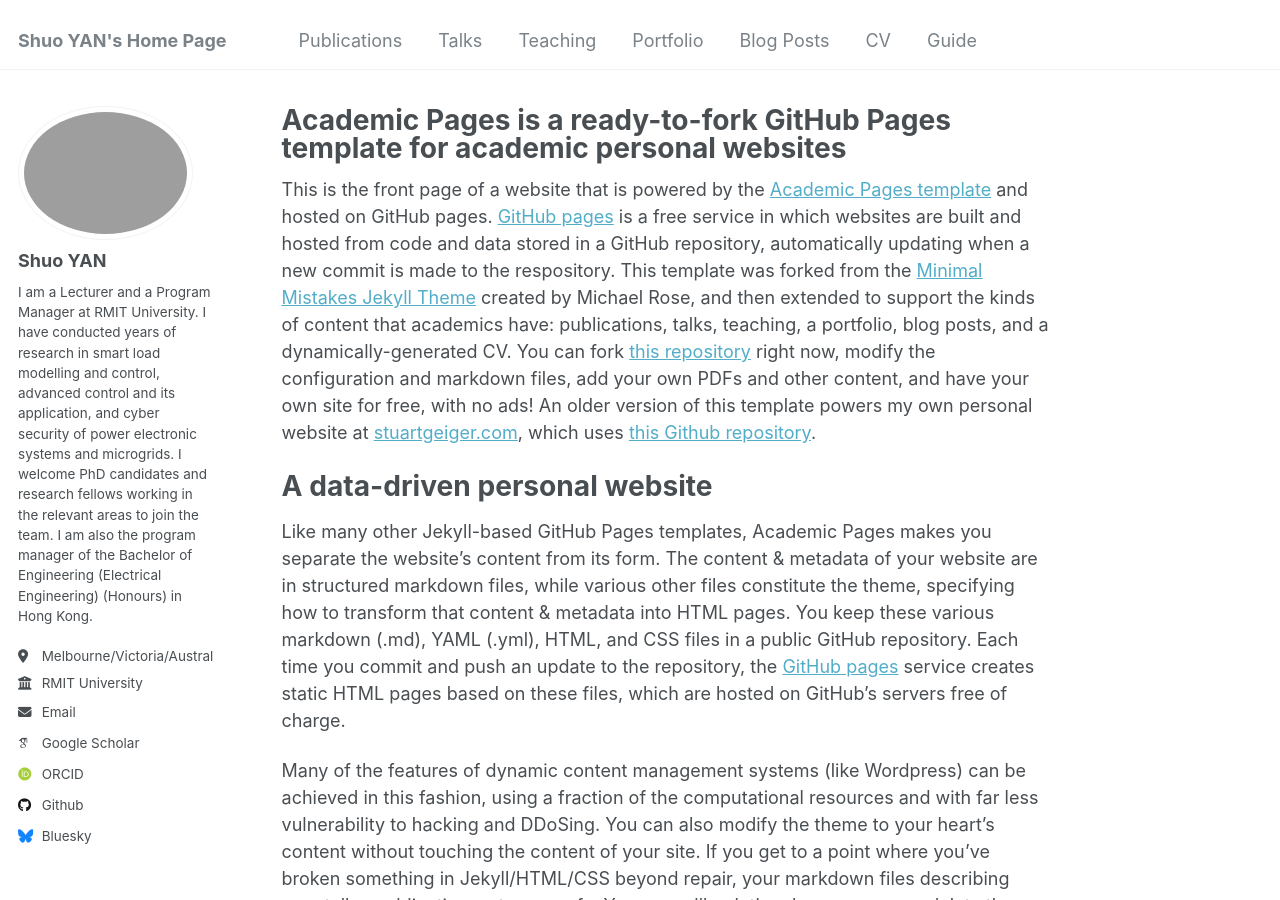
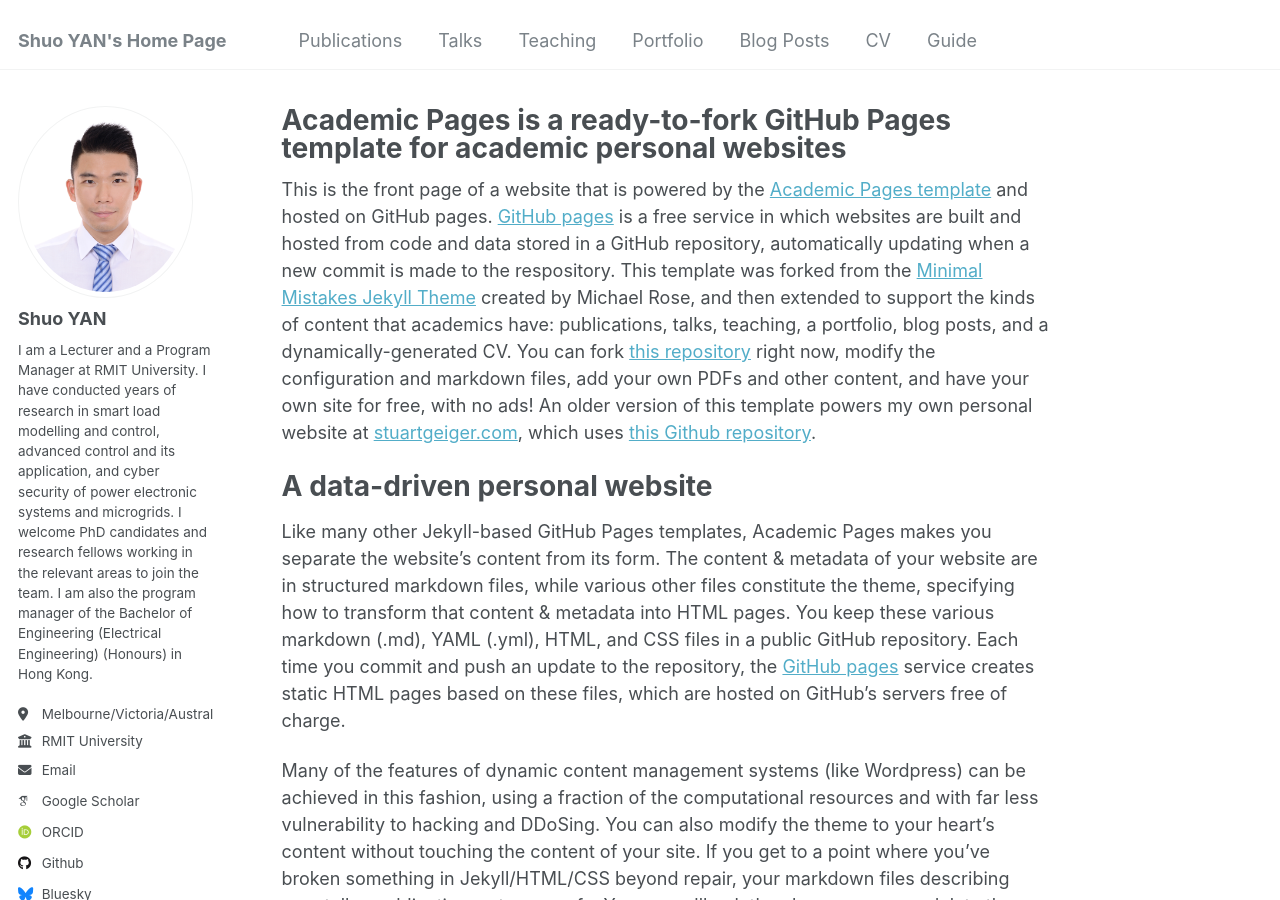
Before and after one commit to cctv2582/personalwebpage, a Jekyll site: the page built from _pages/about.md, in a window 1280 px wide and 900 px high. Built offline with Jekyll 4.4.1, drawn with Linux system fonts in a browser that asks for light colours; some web fonts are replaced.

Commit message:
Update _config.yml

```diff
--- a/_config.yml
+++ b/_config.yml
@@ -21,7 +21,7 @@ repository               : "academicpages/academicpages.github.io"
 #               Additional customization can be done by editing /_includes/author-profile.html
 author:
   # Biographic information
-  avatar           : "ProfilePic_1.jpg"
+  avatar           : "ProfilePic_1.png"
   name             : "Shuo YAN"
   pronouns         : # example: "she/her"
   bio              : "I am a Lecturer and a Program Manager at RMIT University. I have conducted years of research in smart load modelling and control, advanced control and its application, and cyber security of power electronic systems and microgrids. I welcome PhD candidates and research fellows working in the relevant areas to join the team. I am also the program manager of the Bachelor of Engineering (Electrical Engineering) (Honours) in Hong Kong."
```
